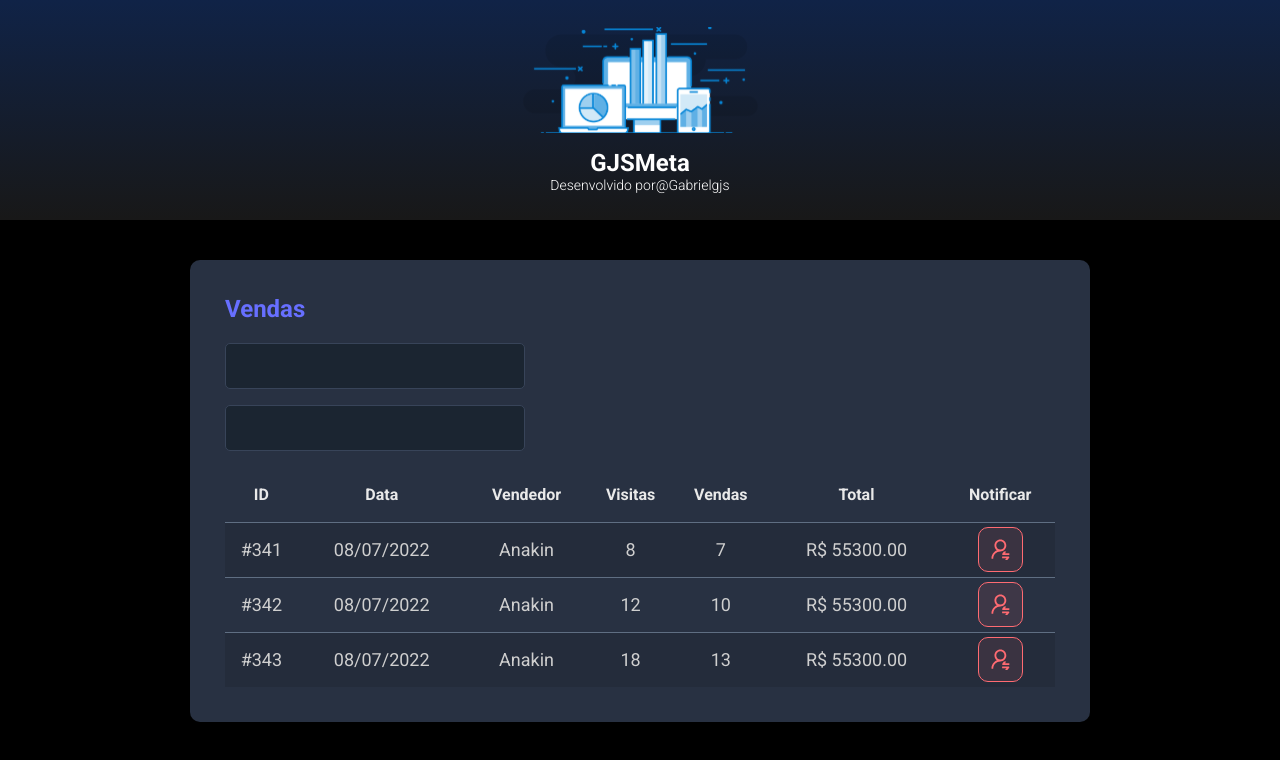
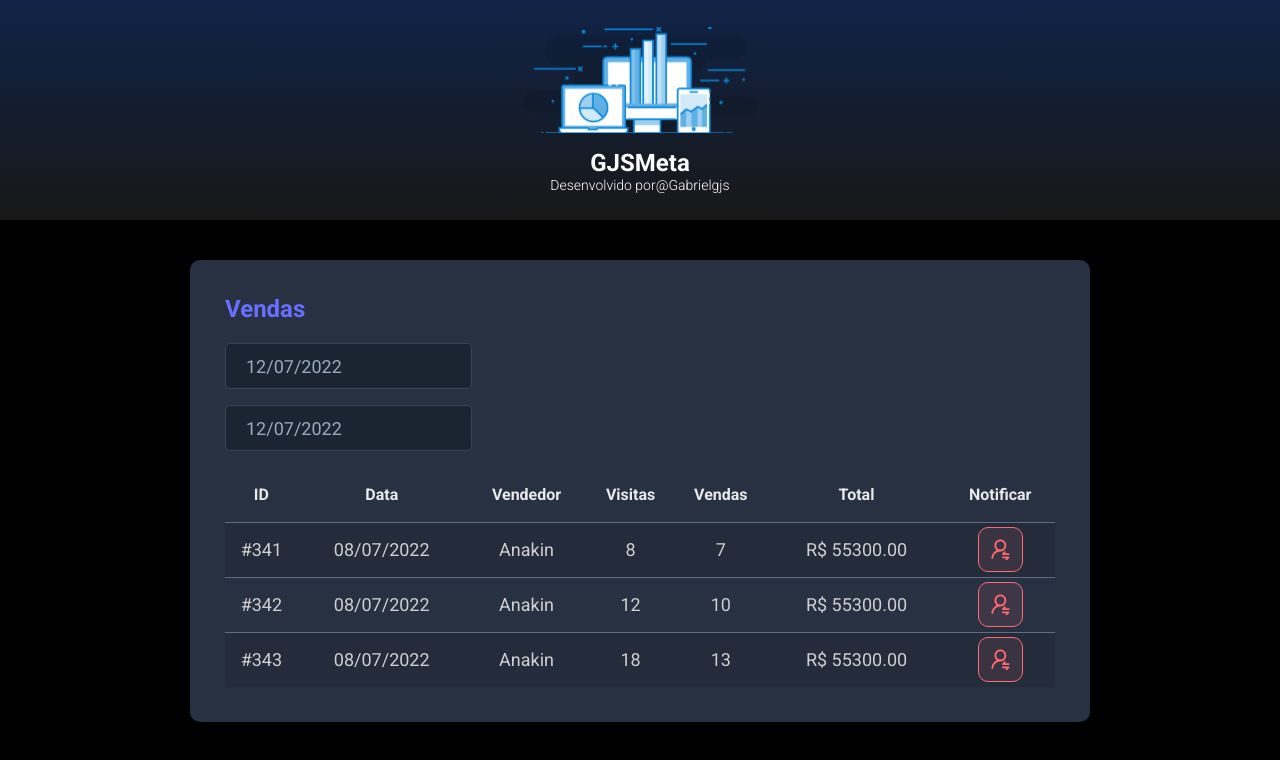
Before and after one commit to Gabrielgjs/gjsmeta, a React (Vite) app in the folder frontend/: page / in a window 1280 px wide. Shown: the top 760 px of the page. Built offline with nearby package versions, Linux system fonts and the light colour scheme.

Commit message:
Datepicker

```diff
--- a/frontend/package.json
+++ b/frontend/package.json
@@ -8,7 +8,9 @@
     "preview": "vite preview"
   },
   "dependencies": {
+    "@types/react-datepicker": "4.4.2",
     "react": "^18.0.0",
+    "react-datepicker": "4.8.0",
     "react-dom": "^18.0.0"
   },
   "devDependencies": {
--- a/frontend/src/components/SalesCard/index.tsx
+++ b/frontend/src/components/SalesCard/index.tsx
@@ -1,3 +1,5 @@
+import DatePicker from "react-datepicker";
+import "react-datepicker/dist/react-datepicker.css";
 import NotificationButton from '../NotificationButton'
 import './styles.css'
 
@@ -7,10 +9,20 @@ function SalesCard() {
       <h2 className="gjsmeta-sales-title">Vendas</h2>
       <div>
         <div className="gjsmeta-form-control-container">
-          <input className="gjsmeta-form-control" type="text" />
+          <DatePicker
+            selected={new Date()}
+            onChange={(date: Date) => { }}
+            className="gjsmeta-form-control"
+            dateFormat="dd/MM/yyyy"
+          />
         </div>
         <div className="gjsmeta-form-control-container">
-          <input className="gjsmeta-form-control" type="text" />
+          <DatePicker
+            selected={new Date()}
+            onChange={(date: Date) => { }}
+            className="gjsmeta-form-control"
+            dateFormat="dd/MM/yyyy"
+          />
         </div>
       </div>
 
```
Also changed, not shown: 1 other file (tests, documents, lock files or other folders).
